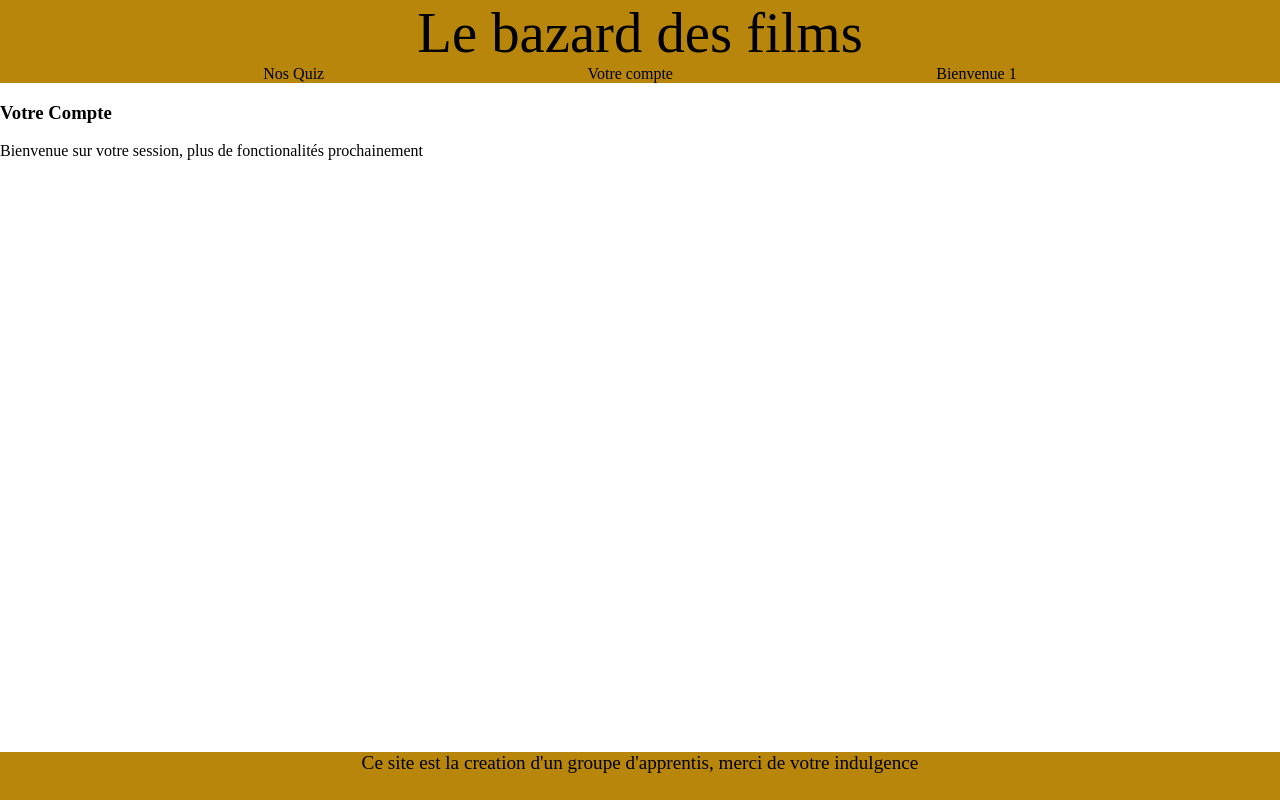
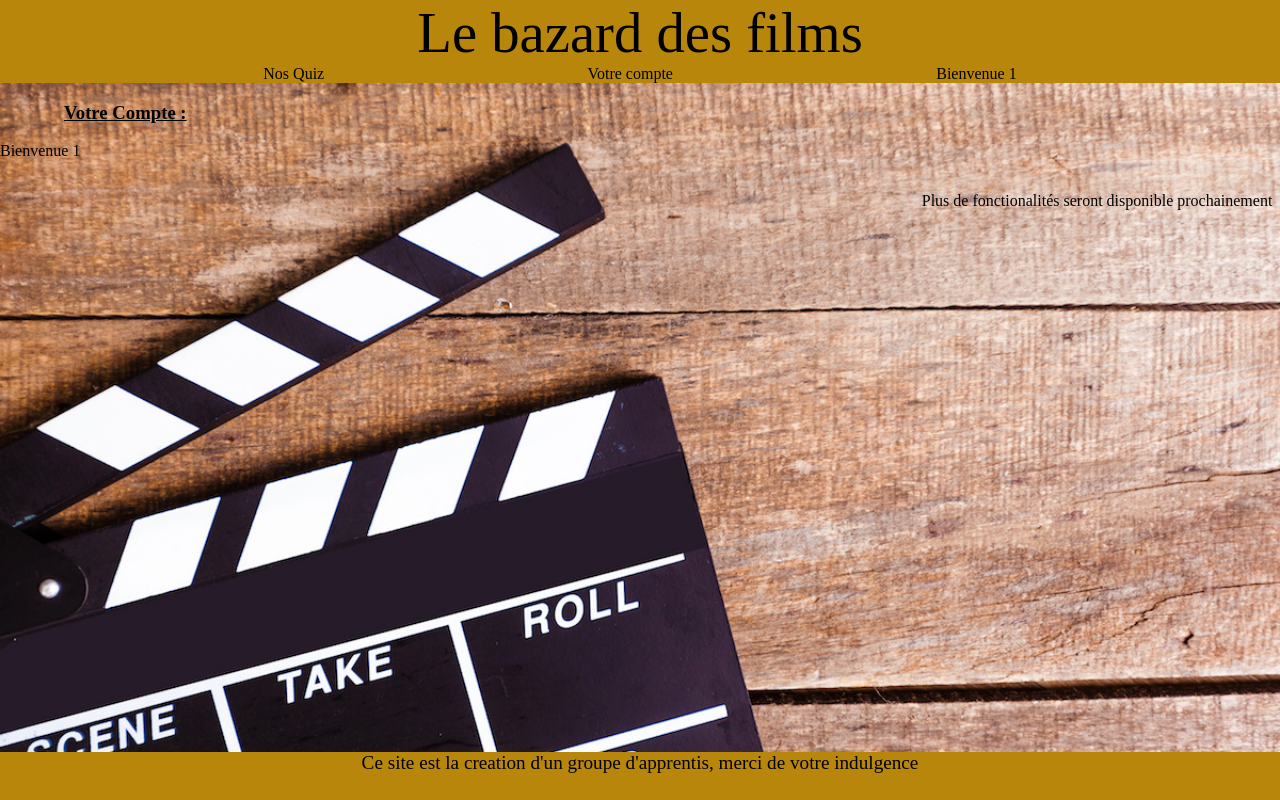
Before and after one commit to Pierre-147/Web_Project, a PHP site: page /index.php?page=account in a window 1280 px wide. Run offline with PHP 8.4, Linux system fonts and the light colour scheme; a user stored in the database is signed in.

Commit message:
maj css et nomenclature

```diff
--- /dev/null
+++ b/css/account.css
@@ -0,0 +1,23 @@
+body
+{
+    background-image: url("/image/acount.jpeg");
+    background-repeat: no-repeat;
+    background-size: 100vw;
+}
+
+#info
+{
+    position: relative;
+    float: right;
+    width: 30%;
+}
+
+h3 {
+    text-decoration: underline;
+    margin-left: 5%;
+}
+
+#info p{
+    text-align: right;
+    margin-right: 2%;
+}
--- a/index.php
+++ b/index.php
@@ -8,6 +8,7 @@
     else{
         $id= $_SESSION["username"];
     }
+
     if(!isset($_GET['page'])){
         if (!isset($_GET['connected']) || $_GET['connected']==false){
             $_GET['page'] = 'homepage';
@@ -18,6 +19,7 @@
     }
     //ouverture bdd
     include('model/ouverture.php');
+
     $page = $_GET['page'];
     if ($page=="createAccount"){
         if($id!="visiteur"){
@@ -66,6 +68,7 @@
         }
         elseif($page=='account'){
             ?>
+            <link href="css/account.css" rel="stylesheet"/>
             <title> Votre Compte : <?php echo($_SESSION["username"]); ?> </title>
             <?php
         }
@@ -97,9 +100,9 @@
             elseif($page=='account'){
                 include('vues/account.php');
             }
-            elseif($_GET['page'] == 'trait')
+            elseif($page == 'verifConnexion')
             {
-                include('controler/trait.php');
+                include('controler/verifConnexion.php');
 
             }
             else{
--- a/vues/account.php
+++ b/vues/account.php
@@ -1,4 +1,7 @@
 <div id="content-wrap">
-    <h3> Votre Compte </h3>
-    <p> Bienvenue sur votre session, plus de fonctionalités prochainement </p>
+    <h3> Votre Compte :</h3>
+    <p> Bienvenue <?php echo($_SESSION["username"]);?></p>
+    <div id="info">
+        <p>Plus de fonctionalités seront disponible prochainement </p>
+    </div>
 </div>
--- a/vues/createAccount.php
+++ b/vues/createAccount.php
@@ -31,7 +31,7 @@
         <div class='Connection'>
             <h1> Connecter vous !</h1>
 
-            <form method="POST" action=<?php echo("index.php?page=trait")?>>
+            <form method="POST" action=<?php echo("index.php?page=verifConnexion")?>>
                 <br />
                 <label for="email"> E-Mail :  </label>
                 <input type="mail" placeholder="e-mail" name="email"/><br /><br />
```
Also changed, not shown: controler/verifConnexion.php (renamed from controler/trait.php), image/acount.jpeg (added).
